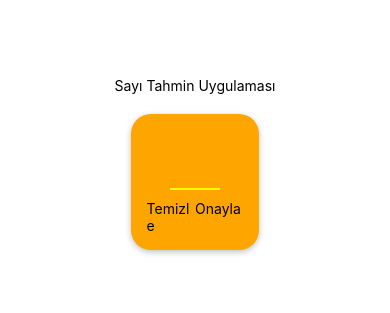
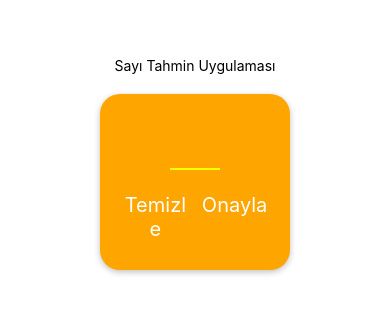
Before and after one commit to yusufcanstr/A7-Sayi-Bulmaca-ReactNativeEgitimi, a React Native app: screen / in a window 390 px wide. Shown: the part 259-572 px from the top of the page. Built offline with nearby package versions, Linux system fonts and the light colour scheme.

Commit message:
CustomButton Yazılması

```diff
--- a/components/CustomButton.js
+++ b/components/CustomButton.js
@@ -1,12 +1,36 @@
-import { StyleSheet, Text, View } from "react-native";
+import { StyleSheet, Text, View, Pressable } from "react-native";
 import React from "react";
 
-export default function CustomButton({ children }) {
+export default function CustomButton({ children , onPress}) {
   return (
-    <View>
-      <Text>{children}</Text>
+    <View style={styles.buttonContainer}>
+      <Pressable
+        style={({ pressed }) =>
+          pressed
+            ? [styles.buttonInnerContainer, styles.pressed]
+            : styles.buttonInnerContainer
+        }
+        onPress={onPress}
+      >
+        <Text style={styles.buttonText}>{children}</Text>
+      </Pressable>
     </View>
   );
 }
 
-const styles = StyleSheet.create({});
+const styles = StyleSheet.create({
+  buttonContainer: {
+    margin: 5,
+  },
+  buttonText: {
+    textAlign: "center",
+    color: "white",
+    fontSize: 20,
+  },
+  buttonInnerContainer: {
+    paddingVertical: 8,
+  },
+  pressed: {
+    opacity: 0.5,
+  },
+});
--- a/screens/GameStartScreen.js
+++ b/screens/GameStartScreen.js
@@ -3,17 +3,24 @@
 import CustomButton from "../components/CustomButton";
 
 export default function GameStartScreen() {
+  function resetHandler() {}
+  function confirmHandler() {}
+
   return (
     <View style={styles.container}>
       <Text>Sayı Tahmin Uygulaması</Text>
       <View style={styles.card}>
-        <TextInput style={styles.input} keyboardType="number-pad" />
+        <TextInput
+          style={styles.input}
+          keyboardType="number-pad"
+          maxLength={2}
+        />
         <View style={styles.buttonsContainer}>
           <View style={styles.buttonContainer}>
-            <CustomButton>Temizle</CustomButton>
+            <CustomButton onPress={resetHandler}>Temizle</CustomButton>
           </View>
           <View style={styles.buttonContainer}>
-            <CustomButton>Onayla</CustomButton>
+            <CustomButton onPress={confirmHandler}>Onayla</CustomButton>
           </View>
         </View>
       </View>
@@ -24,8 +31,8 @@
 const styles = StyleSheet.create({
   container: {
     flex: 1,
-    justifyContent: 'center',
-    alignItems: 'center',
+    justifyContent: "center",
+    alignItems: "center",
     padding: 20,
   },
   card: {
@@ -51,11 +58,9 @@
     fontWeight: "bold",
   },
   buttonsContainer: {
-    flexDirection: 'row',
-
+    flexDirection: "row",
   },
-  buttonContainer:{
+  buttonContainer: {
     flex: 1,
-
   },
 });
```
